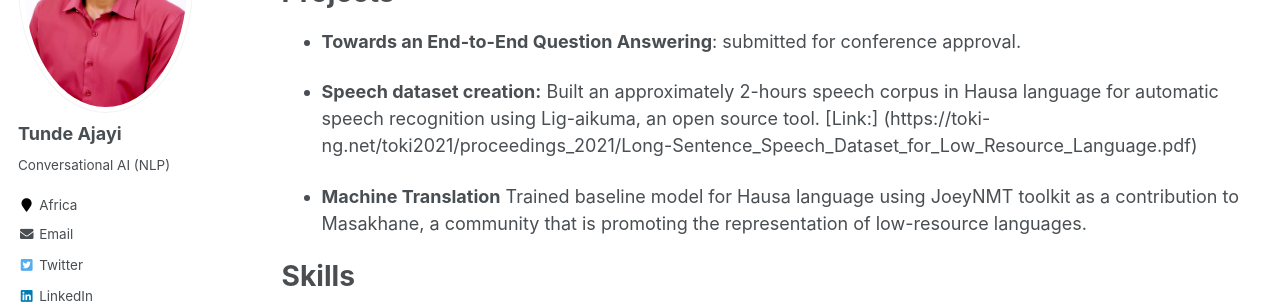
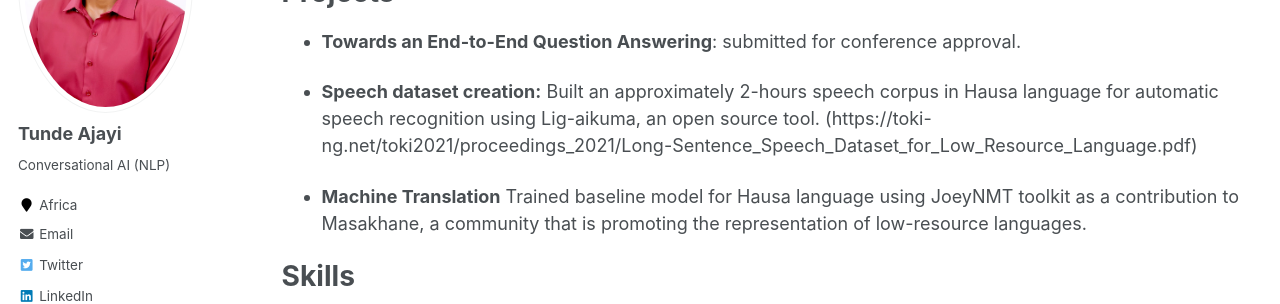
Before and after one commit to tundeajayi/tundeajayi.github.io, a Jekyll site: the page built from _pages/cv.md, in a window 1280 px wide and 900 px high, scrolled down 841 px. Shown: the part 179-483 px from the top of the window. Built offline with Jekyll 4.4.1, drawn with Linux system fonts in a browser that asks for light colours.

Commit message:
fix link

```diff
--- a/_pages/cv.md
+++ b/_pages/cv.md
@@ -41,7 +41,7 @@ redirect_from:
 ======
 * **Towards an End-to-End Question Answering**: submitted for conference approval.
 
-* **Speech dataset creation:** Built an approximately 2-hours speech corpus in Hausa language for automatic speech recognition using Lig-aikuma, an open source tool. [Link:] (https://toki-ng.net/toki2021/proceedings_2021/Long-Sentence_Speech_Dataset_for_Low_Resource_Language.pdf)
+* **Speech dataset creation:** Built an approximately 2-hours speech corpus in Hausa language for automatic speech recognition using Lig-aikuma, an open source tool. (https://toki-ng.net/toki2021/proceedings_2021/Long-Sentence_Speech_Dataset_for_Low_Resource_Language.pdf)
 
 * **Machine Translation** Trained baseline model for Hausa language using JoeyNMT toolkit as a contribution to Masakhane, a community that is promoting the representation of low-resource languages.
 
```
